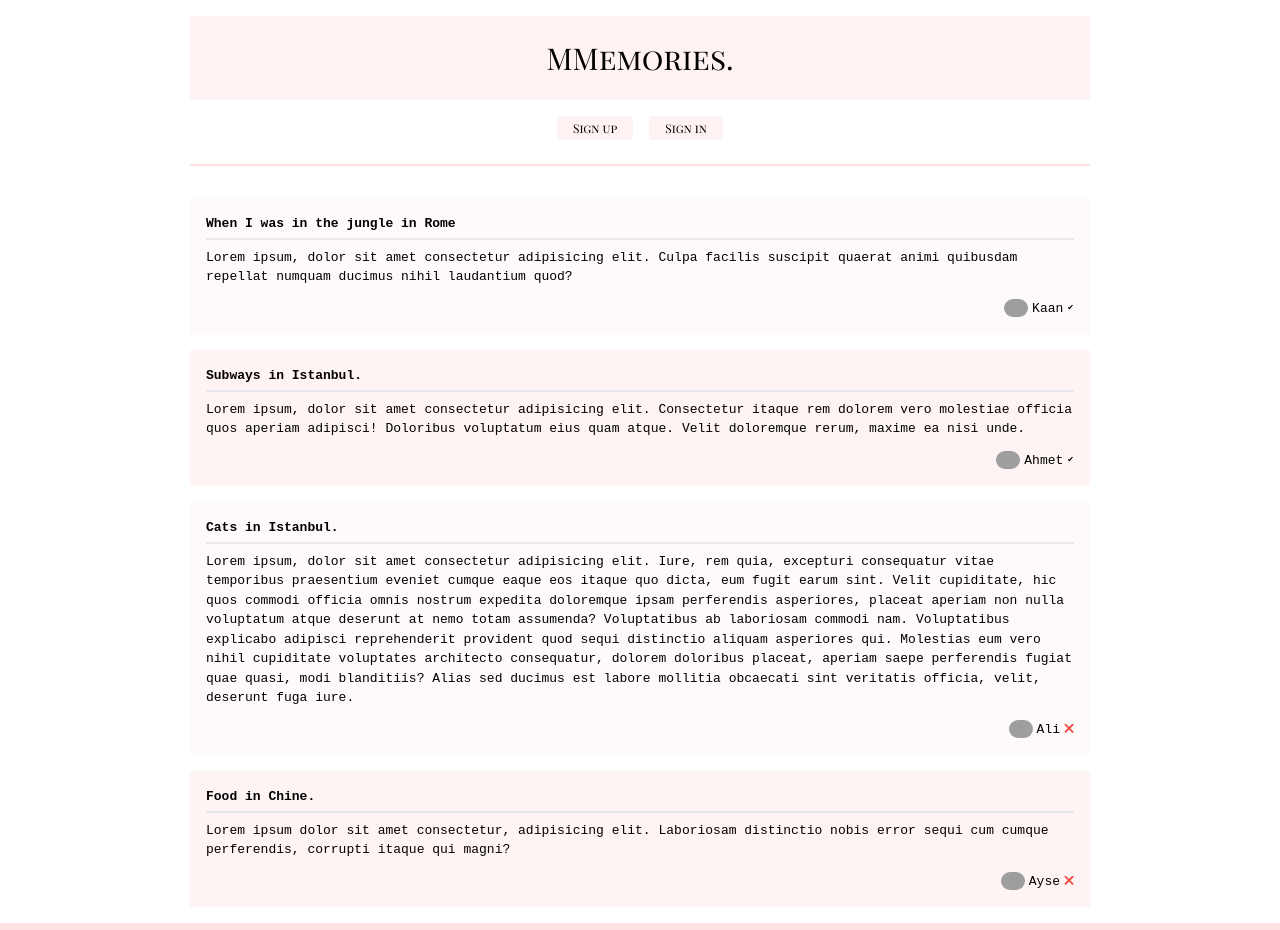
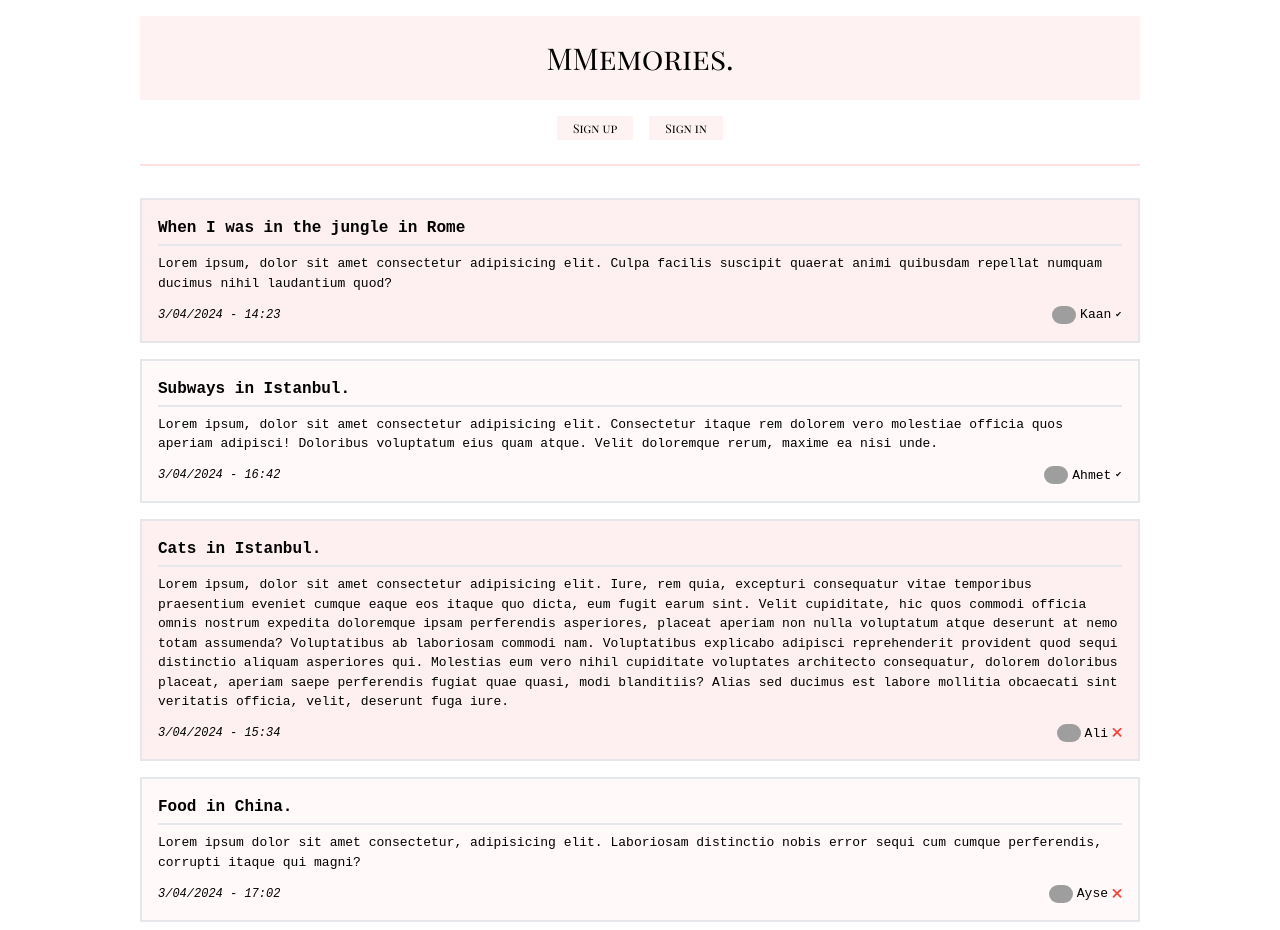
Before and after one commit to kaanmetep/mmemories-app, a React (Vite) app: page / in a window 1280 px wide. Shown: the top 930 px of the page. Built offline with nearby package versions, Linux system fonts and the light colour scheme; grey boxes are pictures that could not be loaded.

Commit message:
style changes etc.

```diff
--- a/src/App.jsx
+++ b/src/App.jsx
@@ -4,7 +4,7 @@ import Footer from "./components/Footer";
 function App() {
   return (
     <>
-      <div className="w-5/6 mx-auto mt-4 max-w-[900px] ">
+      <div className="w-5/6 mx-auto mt-4 max-w-[1000px] ">
         <Home />
       </div>
       <Footer />
--- a/src/components/Memories.jsx
+++ b/src/components/Memories.jsx
@@ -7,6 +7,7 @@ const tempData = [
     author: "Kaan",
     imgUrl: "https://xsgames.co/randomusers/assets/avatars/male/55.jpg",
     verifiedUser: true,
+    createdAt: "3/04/2024 - 14:23",
   },
   {
     id: 1,
@@ -15,6 +16,7 @@ const tempData = [
     author: "Ahmet",
     imgUrl: "https://xsgames.co/randomusers/assets/avatars/male/33.jpg",
     verifiedUser: true,
+    createdAt: "3/04/2024 - 16:42",
   },
   {
     id: 2,
@@ -23,14 +25,16 @@ const tempData = [
     author: "Ali",
     imgUrl: "https://xsgames.co/randomusers/assets/avatars/male/30.jpg",
     verifiedUser: false,
+    createdAt: "3/04/2024 - 15:34",
   },
   {
     id: 3,
-    topic: "Food in Chine.",
+    topic: "Food in China.",
     text: "Lorem ipsum dolor sit amet consectetur, adipisicing elit. Laboriosam distinctio nobis error sequi cum cumque perferendis, corrupti itaque qui magni?",
     author: "Ayse",
     imgUrl: "https://xsgames.co/randomusers/assets/avatars/female/30.jpg",
     verifiedUser: false,
+    createdAt: "3/04/2024 - 17:02",
   },
 ];
 function Memories() {
--- a/src/components/Memory.jsx
+++ b/src/components/Memory.jsx
@@ -1,11 +1,12 @@
 function Memory({ memoryObj }) {
   return (
-    <li className="bg-red-50 even:bg-opacity-80 odd:bg-opacity-40 p-4 font-monospace">
-      <h2 className="border-solid border-b-2 pb-1 font-semibold">
+    <li className="bg-red-100 even:bg-opacity-20 odd:bg-opacity-50 p-4 font-monospace border-solid border-2">
+      <h2 className="border-solid border-b-2 pb-1 font-semibold text-base">
         {memoryObj.topic}
       </h2>
       <p className="mt-2">{memoryObj.text}</p>
       <div className="mt-3 flex gap-1 items-center justify-end">
+        <p className="mr-auto italic text-xs">{memoryObj.createdAt}</p>
         <img src={memoryObj.imgUrl} alt="avatar" className="w-6 rounded-full" />
         <p>{memoryObj.author}</p>
         <p className="text-[8px]">{memoryObj.verifiedUser ? "✔" : "❌"}</p>
--- a/src/components/SignInPopup.jsx
+++ b/src/components/SignInPopup.jsx
@@ -4,7 +4,7 @@ function SignInPopup({ onSignInClicked }) {
       className="fixed inset-0 z-50 bg-black bg-opacity-50 backdrop-blur-sm flex items-center justify-center
   "
     >
-      <div className="bg-red-100 w-[500px] h-[250px] p-8 rounded-md shadow-lg bg-opacity-20 relative">
+      <div className="bg-red-100 w-[500px] h-[250px] p-8 rounded-md shadow-lg bg-opacity-50 relative">
         <button
           className="absolute right-[-6px] top-[-6px] text-xs bg-red-100 w-5 h-5 rounded-full hover:bg-red-200 transition-all delay-50"
           onClick={onSignInClicked}
--- a/src/components/SignUpPopup.jsx
+++ b/src/components/SignUpPopup.jsx
@@ -4,7 +4,7 @@ function SignUpPopup({ onSignupClicked }) {
       className="fixed inset-0 z-50 bg-black bg-opacity-50 backdrop-blur-sm flex items-center justify-center
     "
     >
-      <div className="bg-red-100 w-[500px] h-[400px] p-8 rounded-md shadow-lg bg-opacity-20 relative">
+      <div className="bg-red-100 w-[500px] h-[400px] p-8 rounded-md shadow-lg bg-opacity-50 relative">
         <button
           className="absolute right-[-6px] top-[-6px] text-xs bg-red-100 w-5 h-5 rounded-full hover:bg-red-200 transition-all delay-50"
           onClick={onSignupClicked}
```
